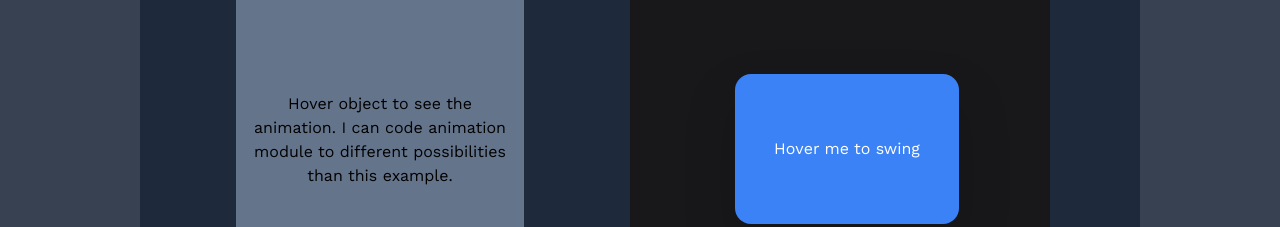
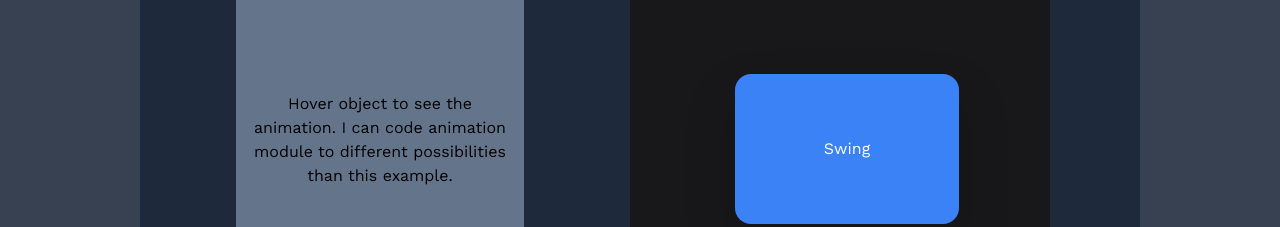
Before and after one commit to berkinkinay/Developer-Workspace, a React (Create React App) app: page / in a window 1280 px wide. Shown: the part 1060-1287 px from the top of the page. Built offline with nearby package versions, Linux system fonts and the light colour scheme.

Commit message:
ws Update v1.1

```diff
--- a/src/components/sections/Swing.jsx
+++ b/src/components/sections/Swing.jsx
@@ -14,7 +14,7 @@ const Swing = () => {
      class=
     'flex items-center justify-center w-fit w-hit text-base absolute text-white'
     >
-      Hover me to swing
+      Swing
     </button>
   </div>
  </div>
```
